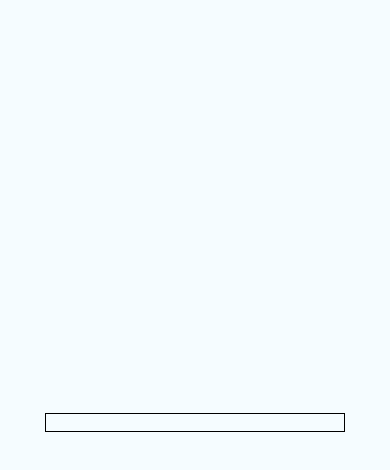
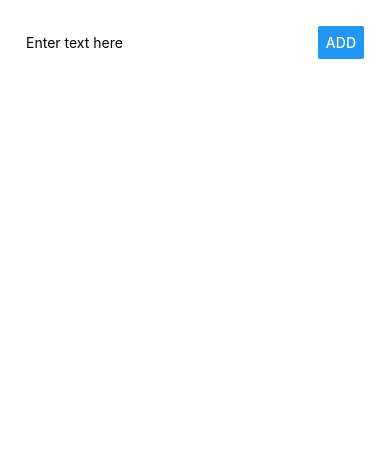
Before and after one commit to caitlyntetmeyer/rncourse, a React Native app: screen / in a window 390 px wide. Shown: the top 470 px of the page. Built offline with nearby package versions, Linux system fonts and the light colour scheme.

Commit message:
Styled input field and button

```diff
--- a/App.js
+++ b/App.js
@@ -10,7 +10,8 @@
   StyleSheet,
   Text,
   View,
-  TextInput
+  TextInput,
+  Button
 } from 'react-native';
 
 const instructions = Platform.select({
@@ -20,11 +21,11 @@
     'Shake or press menu button for dev menu',
 });
 
-export default class App extends Component<{}> {
+export default class App extends Component {
   state = {
     placeName: ''
   }
-  // Create a method where the "this" keyword will always refer to the class:
+  // Create a method where the "this" keyword will always refer to the class App:
   placeNameChangedHandler = (event) => {
     // Set the state to whatever the user enters:
     this.setState({
@@ -32,34 +33,49 @@
     });
   }
 
+
+
   render() {
     return (
       <View style={styles.container}>
-        <TextInput
-        style={{width: 300, borderColor: "black", borderWidth: 1}}
-        value={this.state.placeName}
-        onChangeText={this.placeNameChangedHandler}
-        />
+        <View style={styles.inputContainer}>
+          <TextInput
+          placeholder="Enter text here"
+          value={this.state.placeName}
+          onChangeText={this.placeNameChangedHandler}
+          style={styles.placeInput}
+          />
+          <Button title="Add" style={styles.placeButton} />
+        </View>
       </View>
     );
   }
 }
 
 const styles = StyleSheet.create({
+  // Style the View above:
   container: {
-    flex: 1,
-    justifyContent: 'center',
+    flex: 1, // Use Flexbox to take all available space on the main axis
+    padding: 26,
+    backgroundColor: "#fff",
     alignItems: 'center',
-    backgroundColor: '#F5FCFF',
+    // Position the content on the main axis:
+    justifyContent: 'flex-start' // child elements of the wrapping element are positioned at the start
   },
-  welcome: {
-    fontSize: 20,
-    textAlign: 'center',
-    margin: 10,
+  // Style the wrapper for the text field and button:
+  inputContainer: {
+    // flex: 1, // take full available space in the container
+    width: "100%", // take the full available width
+    flexDirection: "row", // set elements from L to R
+    justifyContent: "space-between", // 1st element sits on L, 2nd element sits on R, there's space between them
+    alignItems: "center" // aligns "ADD" center inside the button
   },
-  instructions: {
-    textAlign: 'center',
-    color: '#333333',
-    marginBottom: 5,
+  // Style the text field:
+  placeInput: {
+    width: "70%"
   },
+  // Style the button:
+  placeButton: {
+    width: "30%"
+  }
 });
```
